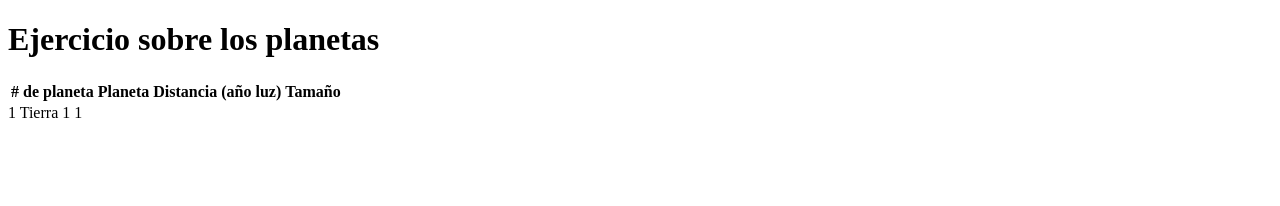
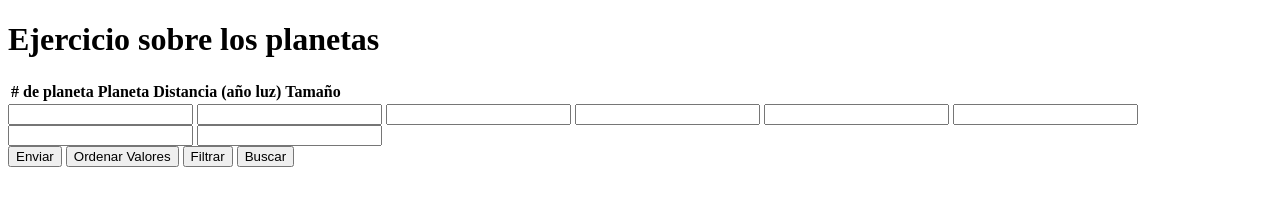
Before and after one commit to josedbolivarma/f9-sesion-uno, a plain HTML site: page index.html in a window 1280 px wide. Drawn offline with Linux system fonts and the light colour scheme.

Commit message:
Estructura html terminada

```diff
--- a/index.html
+++ b/index.html
@@ -21,12 +21,25 @@
     </table>
     <tbody>
         <tr>
-            <td>1</td>
-            <td>Tierra</td>
-            <td>1</td>
-            <td>1</td>
+            <td><input type="number" id="n_planetas_1" class="numeracion_planetas planeta1"></td>
+            <td><input type="text" id="np_planeta_1" class="nombre_planetas planeta1"></td>
+            <td><input type="number" id="d_planeta_1" class="distancia_planetas planeta1"></td>
+            <td><input type="number" id="t_planeta_1" class="tamanio_planetas planeta1"></td>
+        </tr>
+        <tr>
+            <td><input type="number" id="n_planetas_2" class="numeracion_planetas planeta2"></td>
+            <td><input type="text" id="np_planeta_2" class="nombre_planetas planeta2"></td>
+            <td><input type="number" id="d_planeta_2" class="distancia_planetas planeta2"></td>
+            <td><input type="number" id="t_planeta_2" class="tamanio_planetas planeta2"></td>
         </tr>
     </tbody>
+
+    <div class="container">
+        <button id="btn_enviar_evaluacion" class="item">Enviar</button>
+        <button id="btn_ordenar_valores" class="item">Ordenar Valores</button>
+        <button id="btn_filtrar_distancia" class="item">Filtrar</button>
+        <button id="btn_buscar_planeta" class="item">Buscar</button>
+    </div>
 
     <script src="./script/script.js"></script>
 </body>
```
